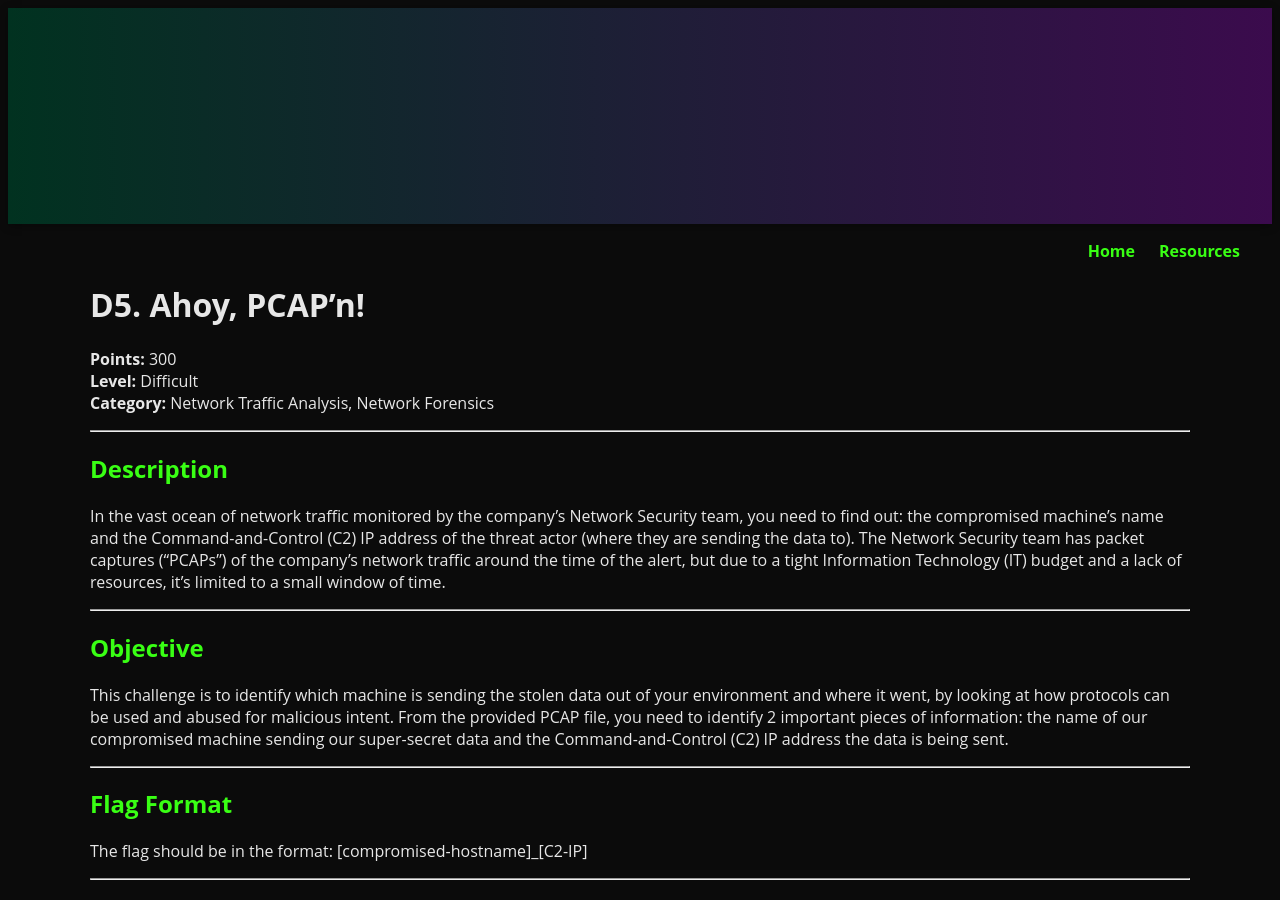
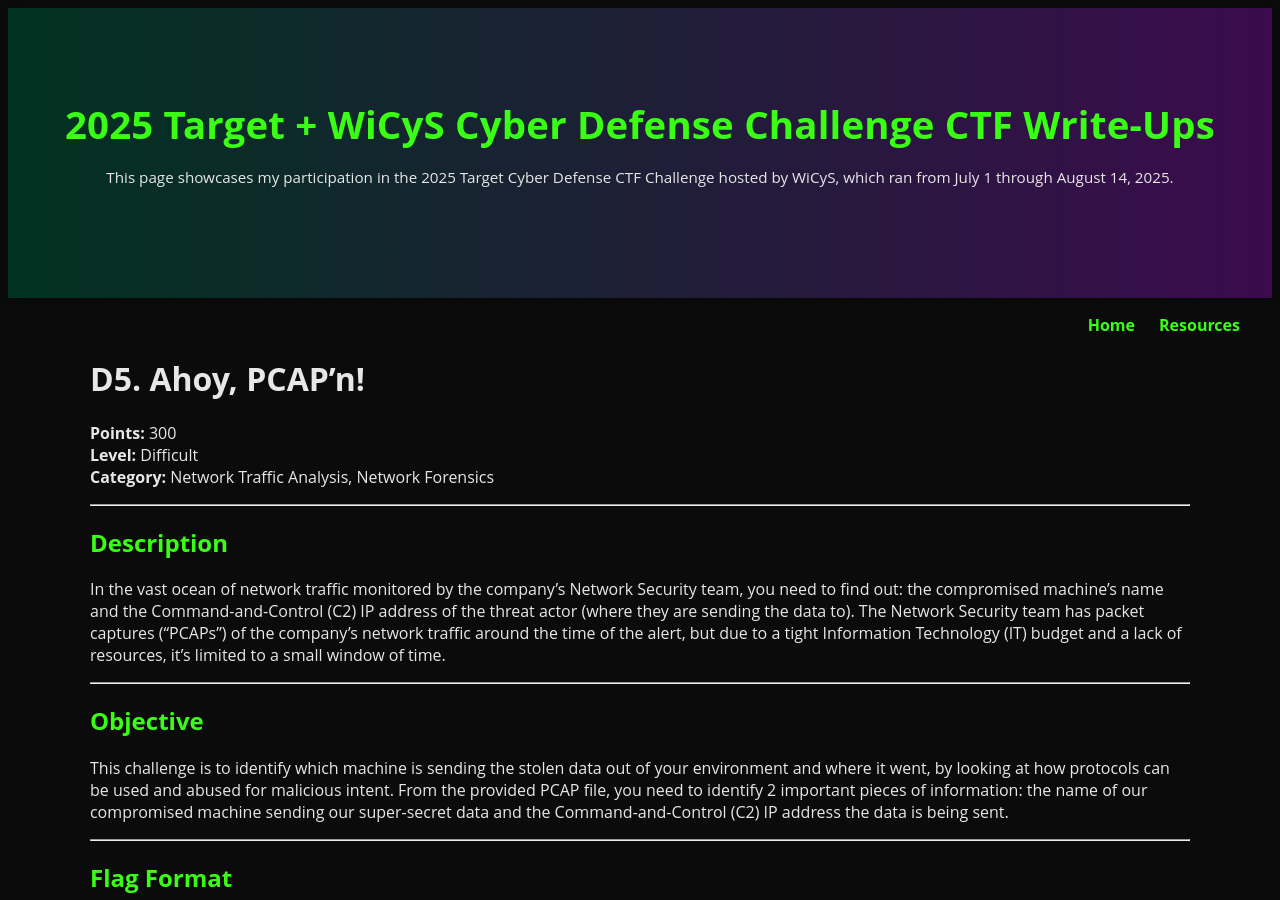
Before and after one commit to glsanclem/2025_wicys_target_ctf, a Jekyll site: the page built from main_challenges/d5-ahoy-pcapn.md, in a window 1280 px wide and 900 px high. Built offline with Jekyll 4.4.1, drawn with Linux system fonts in a browser that asks for light colours.

Commit message:
Update d5-ahoy-pcapn.md

```diff
--- a/main_challenges/d5-ahoy-pcapn.md
+++ b/main_challenges/d5-ahoy-pcapn.md
@@ -1,7 +1,11 @@
 ---
 layout: default
-title: "D5. Ahoy, PCAP’n!"
+title: "Your Page Title Here"
+hero:
+  heading: "2025 Target + WiCyS Cyber Defense Challenge CTF Write-Ups"
+  text: "This page showcases my participation in the 2025 Target Cyber Defense CTF Challenge hosted by WiCyS, which ran from July 1 through August 14, 2025."
 ---
+
 
 # D5. Ahoy, PCAP’n!
 
```
